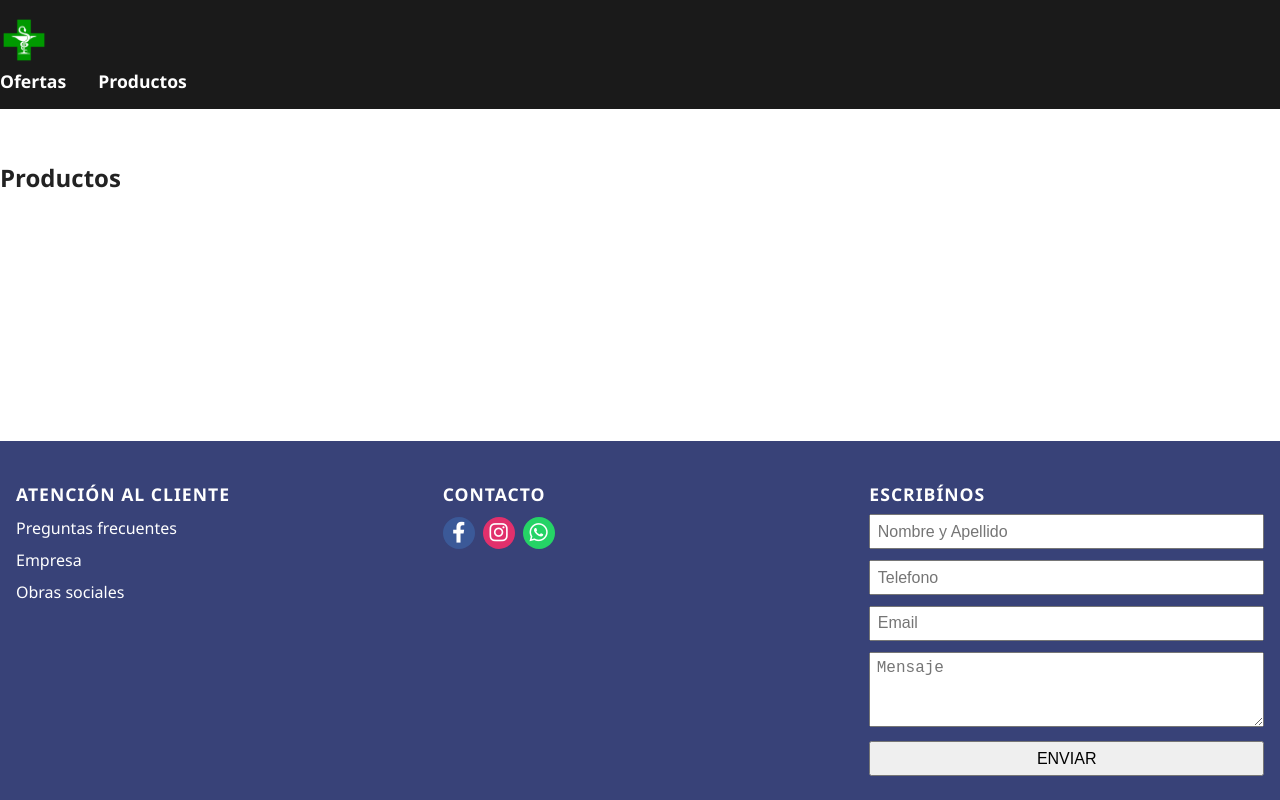
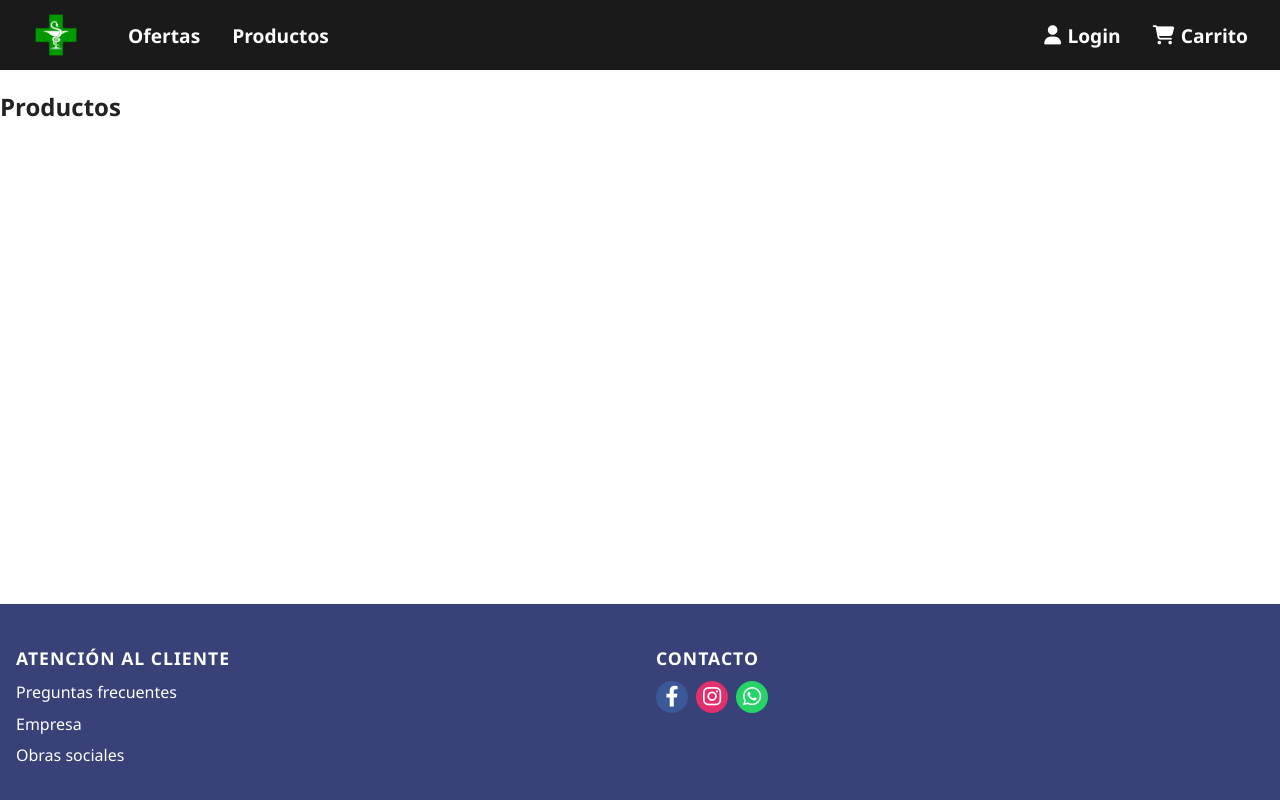
Before and after one commit to FDrach/Farmacia, a React (Vite) app in the folder Frontend/: page /Productos in a window 1280 px wide. Built offline with nearby package versions, Linux system fonts and the light colour scheme.

Commit message:
Ordenar navbar, carrito y login

```diff
--- a/Frontend/src/App.css
+++ b/Frontend/src/App.css
@@ -73,30 +73,59 @@ html, body {
 
 /* Navbar principal (puedes mover esto a navbar.css si prefieres) */
 .navbar {
+  display: flex;
+  align-items: center;
   background: #1a1a1a;
-  padding: 1rem 0;
-  margin-bottom: 2rem;
+  padding: 0 2rem;
+  min-height: 70px;
+}
+
+.navbar-logo-link {
+  display: flex;
+  align-items: center;
+  margin-right: 2rem;
 }
 
 .navbar-list {
   display: flex;
-  justify-content: flex-start;
-  gap: 2rem;
+  align-items: center;
   list-style: none;
   margin: 0;
   padding: 0;
 }
 
+.navbar-list-center {
+  flex: 1;
+  justify-content: flex-start;
+  gap: 2rem;
+}
+
+.navbar-list-right {
+  justify-content: flex-end;
+  gap: 2rem;
+}
+
+.navbar-list-right,
+.navbar-list-center {
+  flex: 1;
+}
+
+.navbar-list-right {
+  justify-content: flex-end;
+}
+
 .navbar-list li a {
   color: #fff;
+  font-weight: bold;
   text-decoration: none;
-  font-weight: bold;
-  font-size: 1.1rem;
-  transition: color 0.2s;
+  font-size: 1.2rem;
+  display: flex;
+  align-items: center;
+  gap: 0.4rem;
 }
 
 .navbar-list li a:hover {
-  color: #61dafb;
+  color: #3f83e9;
 }
 
 .footer {
--- a/Frontend/src/components/footer.jsx
+++ b/Frontend/src/components/footer.jsx
@@ -17,7 +17,8 @@ export default function Footer() {
           <a href="#"><i className="fab fa-whatsapp icon whatsapp"></i></a>
         </div>
       </div>
-      <div className="footer-col footer-form">
+
+      {/* <div className="footer-col footer-form">
         <h3>ESCRIBÍNOS</h3>
         <form>
           <input type="text" placeholder="Nombre y Apellido" />
@@ -26,7 +27,8 @@ export default function Footer() {
           <textarea placeholder="Mensaje"></textarea>
           <button type="submit">ENVIAR</button>
         </form>
-      </div>
+      </div> */}
+
     </footer>
   )
 }
--- a/Frontend/src/components/navbar.jsx
+++ b/Frontend/src/components/navbar.jsx
@@ -5,7 +5,7 @@ import logo from '../assets/logofar.png' // Ajusta la ruta si es necesario
 export default function Navbar() {
   return (
     <nav className="navbar">
-      <Link to="/">
+      <Link to="/" className="navbar-logo-link">
         <img
           src={logo}
           alt="Farmacia Logo"
@@ -13,7 +13,7 @@ export default function Navbar() {
           style={{ height: "48px", marginRight: "1rem" }}
         />
       </Link>
-      <ul className="navbar-list">
+      <ul className="navbar-list navbar-list-center">
         <li>
           <Link to="/Ofertas">Ofertas</Link>
         </li>
@@ -21,6 +21,18 @@ export default function Navbar() {
           <Link to="/Productos">Productos</Link>
         </li>
       </ul>
+      <ul className="navbar-list navbar-list-right">
+        <li>
+          <Link to="/Login">
+            <i className="fas fa-user"></i> Login
+          </Link>
+        </li>
+        <li>
+          <Link to="/Carrito">
+            <i className="fas fa-shopping-cart"></i> Carrito
+          </Link>
+        </li>
+      </ul>
     </nav>
   )
 }
```
Also changed, not shown: Frontend/src/components/carrito.jsx (added).
